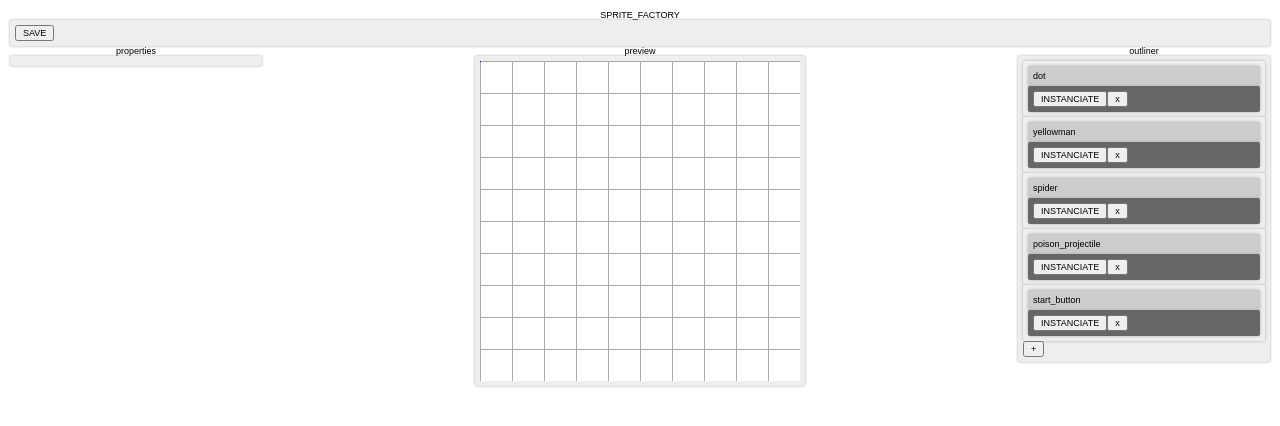
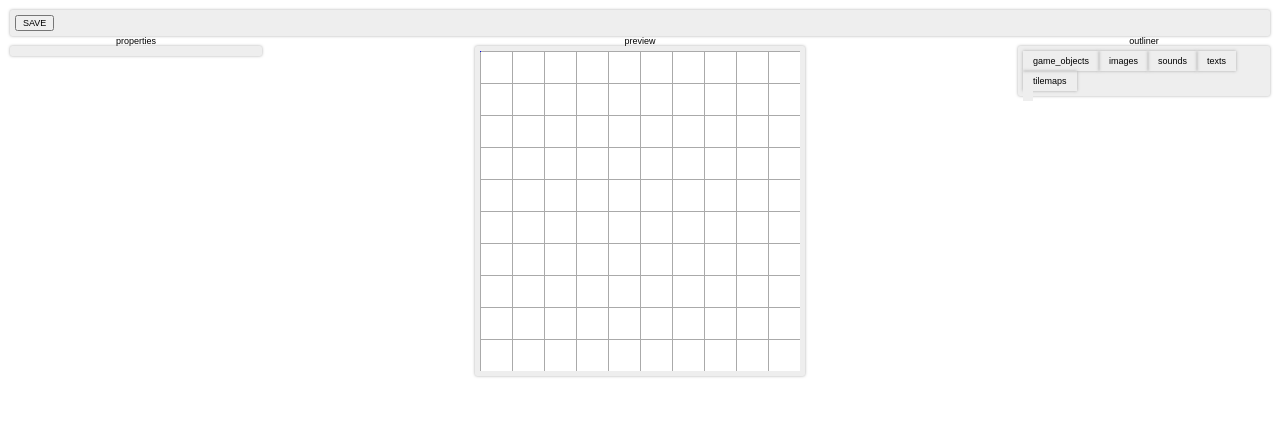
Before and after one commit to baladurzgate/SPRITE_FACTORY, a plain HTML site: page editor.html in a window 1280 px wide. Drawn offline with Linux system fonts and the light colour scheme; no server answers; animation ran at ten frames a second.

Commit message:
start coding outliner tab system , jquery/html/css

```diff
--- a/editor.html
+++ b/editor.html
@@ -24,9 +24,6 @@
 
 <body>
 	<div id = "editor">
-		<header class="row">
-			SPRITE_FACTORY
-		</header>
 		<section class = "row">
 			<nav id = "menu" class = "panel">
 			</nav>
--- a/js/boot.js
+++ b/js/boot.js
@@ -1,6 +1,6 @@
 var LOADING_FILES = new Array();
 var GAME_DATA = {}
-var GAME_ASSETS = {images:[],sounds:[],texts:[],tilemaps:[]}
+var GAME_ASSETS = {game_objects:[],images:[],sounds:[],texts:[],tilemaps:[]}
 var GAME_LEVELS = new Array();
 var GAME_OBJECT_TYPES = new Array();
 var GAME_SOUNDS = {};
--- a/js/editor.js
+++ b/js/editor.js
@@ -34,6 +34,9 @@ var editorState = {
 		panel:{
 			menu : '',
 			outliner : '',
+			object_types:'',
+			images:'',
+			sounds:'',
 			properties : '',
 			creation:''
 		},
@@ -52,7 +55,11 @@ var editorState = {
 			this.panel.outliner = jQuery('#outliner')
 			this.panel.properties = jQuery('#properties')
 			this.panel.creation = jQuery('#creation')
-			this.display_object_types_list();
+
+			this.build_outliner();
+			//this.display_object_types_list();
+			//this.display_images_list();
+			//this.display_sounds_list();
 			this.displayed_game_object = game.add.sprite();
 			this.diplay_creation_panel();
 			this.display_menu_panel();
@@ -87,12 +94,37 @@ var editorState = {
 
 		},
 
-		display_object_types_list:function(){
+
+		build_outliner:function(){
 
 			jQuery(this.panel.outliner).empty();
 
+			var tab_links_ul = jQuery('<ul></ul>');
+			jQuery(this.panel.outliner).append(tab_links_ul)
+
+			for (var asset_type in GAME_ASSETS){
+
+				var tab_link_li = jQuery('<li class = "tab_link" >'+asset_type+'</li>');
+				jQuery(tab_links_ul).append(tab_link_li )
+
+			}
+
+			for (var asset_type in GAME_ASSETS){
+
+				var tab_content = jQuery('<div id = "'+asset_type+'" class = "tab_content"></div>');
+				jQuery(this.panel.outliner).append(tab_content)
+				this.panel[asset_type] = tab_content;
+
+			}
+
+		},
+
+		display_object_types_list:function(){
+
+			jQuery(this.panel.object_types).empty();
+
 			var GAME_OBJECT_TYPES_list = jQuery('<ul></ul>')
-			jQuery(this.panel.outliner).append(GAME_OBJECT_TYPES_list)
+			jQuery(this.panel.object_types).append(GAME_OBJECT_TYPES_list)
 
 			var GUI = this;
 
@@ -101,9 +133,9 @@ var editorState = {
 				var object_type_li =jQuery('<li class = "object_type_li"></li>')
 				var object_type_header =jQuery('<div class = "object_type_header" >'+GAME_OBJECT_TYPES[i].getName()+'</div>')
 				var object_type_options =jQuery('<div class = "object_type_options" ></div>')
+				var object_type_select_button =jQuery('<button class = "select_button" name = "'+GAME_OBJECT_TYPES[i].getName()+'"> INSTANCIATE </button>')
 
-				var object_type_select_button =jQuery('<button class = "select_button" name = "'+GAME_OBJECT_TYPES[i].getName()+'"> INSTANCIATE </button>')
-				jQuery(this.panel.outliner).append(object_type_li)
+				jQuery(this.panel.object_types).append(object_type_li)
 				jQuery(object_type_li).append(object_type_header)
 				jQuery(object_type_li).append(object_type_options)
 				jQuery(object_type_options).append(object_type_select_button)
@@ -124,16 +156,76 @@ var editorState = {
 
 			}
 
-			var add_game_object_button = jQuery('<li><button class ="add_button">+</button></li>');
+			var add_object_types_button = jQuery('<li><button class ="add_button">+</button></li>');
 
-			jQuery(this.panel.outliner).append(add_game_object_button)
+			jQuery(this.panel.object_types).append(add_object_types_button)
 
-			jQuery(add_game_object_button).click(function(e){
+			jQuery(add_object_types_button).click(function(e){
 
 
 			})
 
 		},
+
+		display_images_list:function(){
+
+			jQuery(this.panel.images).empty();
+
+			//var images_list_prop = new Property(GAME_ASSETS,GAME_ASSETS,'images',{input_type:'image',isArray:true,default_value:[]})
+
+			//jQuery(this.panel.images).append(images_list_prop.create_jquery_object())
+
+		},
+
+		display_sounds_list:function(){
+
+			jQuery(this.panel.sounds).empty();
+
+			//var sounds_list_prop = new Property(GAME_ASSETS,GAME_ASSETS,'sounds',{input_type:'sound',isArray:true,default_value:[]})
+
+			//jQuery(this.panel.sounds).append(sounds_list_prop.create_jquery_object())
+
+		},
+		/*var IMAGES_LIST_ul = jQuery('<ul></ul>')
+		jQuery(this.panel.object_types).append(IMAGES_LIST_ul)
+
+		var GUI = this;
+
+		for (var i = 0 ; i<GAME_ASSETS.images.length; i++){
+
+			var object_type_li =jQuery('<li class = "object_type_li"></li>')
+			var object_type_header =jQuery('<div class = "object_type_header" >'+GAME_ASSETS.images.name+'</div>')
+			var object_type_options =jQuery('<div class = "object_type_options" ></div>')
+			jQuery(this.panel.outliner).append(object_type_li)
+			jQuery(object_type_li).append(object_type_header)
+			jQuery(object_type_li).append(object_type_options)
+			jQuery(object_type_options).append(object_type_select_button)
+
+			jQuery(object_type_select_button).click(function(e){
+				GUI.edit_object_type(e.target.name);
+			})
+
+			var object_type_delete_button = jQuery('<button class ="delete_button" index = "'+i+'">x</button>');
+			jQuery(object_type_options).append(object_type_delete_button)
+			var context = this;
+			jQuery(object_type_delete_button).click(function(){
+
+				GAME_OBJECT_TYPES.splice(jQuery(this).attr('index'),1);
+				context.display_object_types_list();
+
+			})
+
+		}
+
+		var add_game_object_button = jQuery('<li><button class ="add_button">+</button></li>');
+
+		jQuery(this.panel.object_types).append(add_game_object_button)
+
+		jQuery(add_game_object_button).click(function(e){
+
+
+		})	*/
+
 
 		preview_object_type:function(){
 
@@ -181,6 +273,26 @@ var editorState = {
 		},
 
 		display_properties:function(){
+
+			jQuery(this.panel.properties).empty();
+
+			if(this.edited_object_type!= undefined){
+
+				var object_type_data = this.edited_object_type.getModelData();
+
+				for(var p in this.edited_object_type.properties){
+
+					this.edited_object_type.properties[p].link_to_GUI(this);
+
+					jQuery(this.panel.properties).append(this.edited_object_type.properties[p].create_jquery_object())
+
+				}
+
+			}
+
+		},
+
+		display_images:function(){
 
 			jQuery(this.panel.properties).empty();
 
--- a/style.css
+++ b/style.css
@@ -83,6 +83,93 @@ footer {
 
 
 
+
+/*------------------PADDING-----------------*/
+
+
+.object_type_li,
+.object_type_header,
+.object_type_options,
+.prop_value,
+.prop_name,
+.panel,
+.array_element,
+.array_element_name,
+.tab_content,
+.tab_link
+{
+
+	padding : 5px;
+
+}
+
+.param_value  input,
+.param
+.param_label{
+
+	padding :2px;
+
+}
+
+li,
+ul,
+.prop_value_compact{
+
+
+	padding:0px;
+
+}
+
+/*------------------MARGIN-----------------*/
+
+li,
+ul,
+input[type='checkbox']
+{
+
+	margin:0px;
+
+}
+
+.array_element{
+
+	margin-bottom:5px;
+
+}
+
+.param_value  inpu,
+.param_label{
+
+	margin-right : 3px;
+
+}
+
+
+
+/*----------------TABS------------------*/
+
+
+.tab_link{
+
+padding-left:10px;
+padding-right:10px;
+
+	display:inline-block;
+	text-align:center;
+
+}
+
+.tab_content{
+
+	/*margin-top:5px;*/
+	position:absolute;
+
+
+}
+
+
+
+
 /*-----------------------------------------------------------COSMETIC---------------------------------------------/*
 
 
@@ -109,7 +196,7 @@ input[type='text'],
 	color:#55AA00;
 
 }
-
+.tab_content,
 .panel,
 .property,
 .object_type_li,
@@ -120,6 +207,7 @@ background-color : #eeeeee;
 
 
 }
+
 
 .prop_name,
 .object_type_header,
@@ -197,6 +285,7 @@ input[type='text'],
 
 /*-----------------BOX_SHADOW----------------*/
 
+.tab_link,
 .panel,
 .object_type_header,
 .object_type_li,
@@ -210,69 +299,6 @@ input[type='text'],
 	box-shadow:0px 0px 3px 0px #aaaaaa;
 
 }
-
-
-
-
-
-/*------------------PADDING-----------------*/
-
-
-.object_type_li,
-.object_type_header,
-.object_type_options,
-.prop_value,
-.prop_name,
-.panel,
-.array_element,
-.array_element_name
-{
-
-	padding : 5px;
-
-}
-
-.param_value  input,
-.param
-.param_label{
-
-	padding :2px;
-
-}
-
-li,
-ul,
-.prop_value_compact{
-
-
-	padding:0px;
-
-}
-
-/*------------------MARGIN-----------------*/
-
-li,
-ul,
-input[type='checkbox']
-{
-
-	margin:0px;
-
-}
-
-.array_element{
-
-	margin-bottom:5px;
-
-}
-
-.param_value  inpu,
-.param_label{
-
-	margin-right : 3px;
-
-}
-
 
 /*---------INPUTS------------*/
 
```
